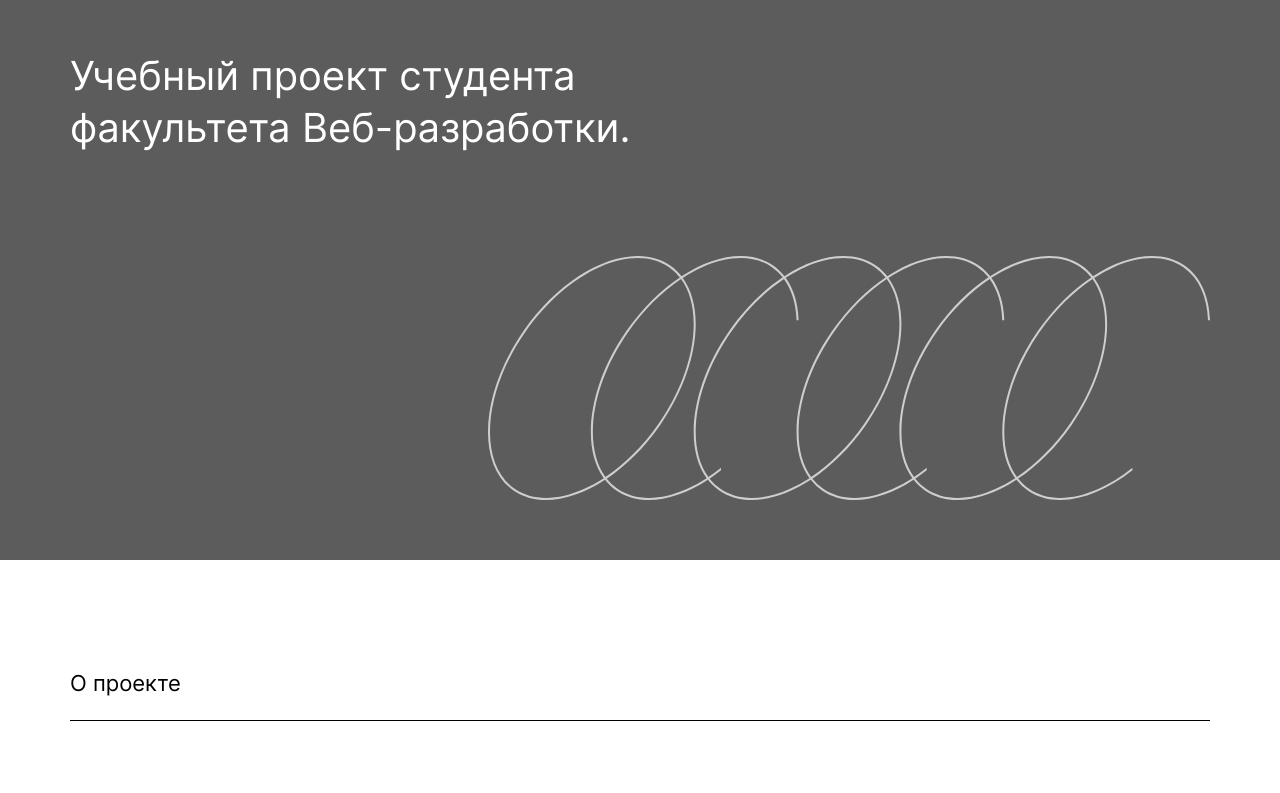
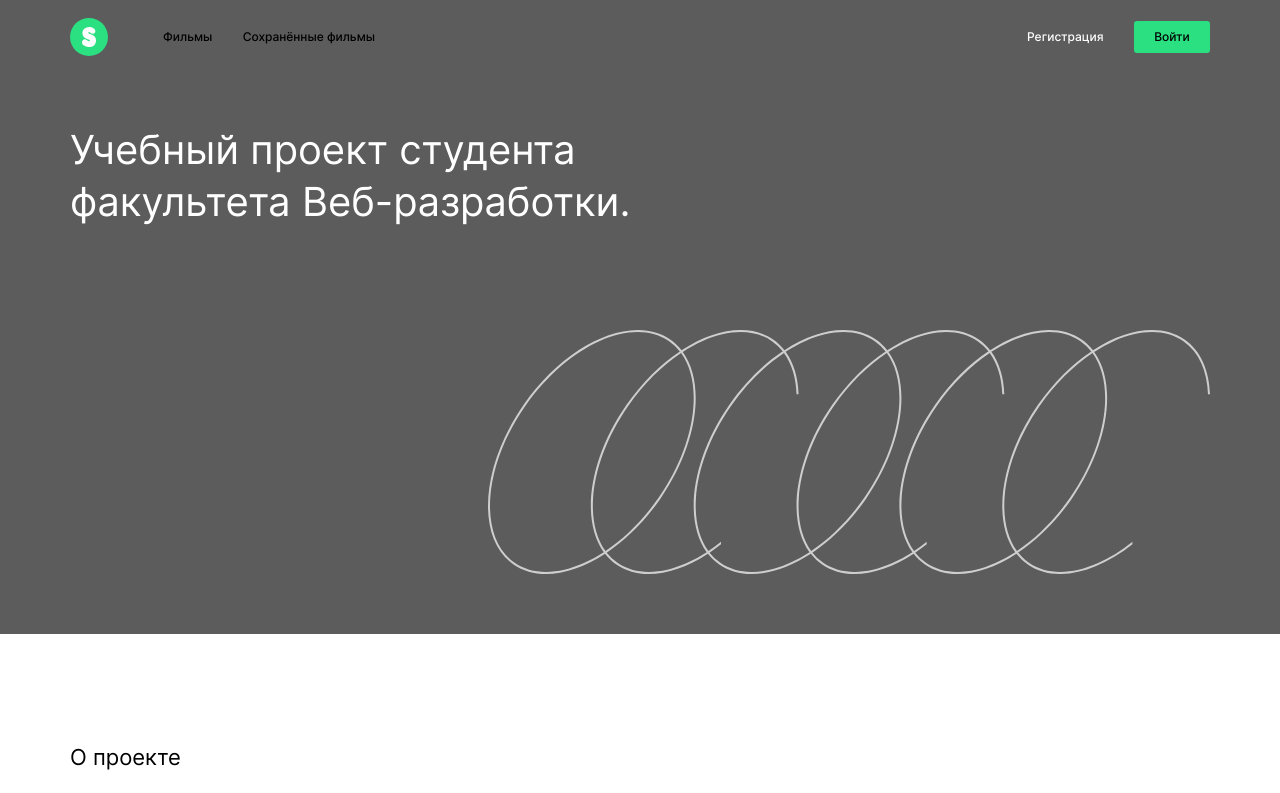
Before and after one commit to MalyshV/movies-explorer-frontend, a React (Create React App) app: page / in a window 1280 px wide. Shown: the top 793 px of the page. Built offline with nearby package versions, Linux system fonts and the light colour scheme.

Commit message:
feat: add Header component

```diff
--- a/src/components/App/App.js
+++ b/src/components/App/App.js
@@ -5,12 +5,14 @@ import Footer from '../Footer/Footer';
 import Promo from '../Promo/Promo';
 import AboutProject from '../AboutProject/AboutProject';
 import AboutMe from '../AboutMe/AboutMe';
+import Header from '../Header/Header';
 
 import Techs from '../Techs/Techs';
 
 const App = () => {
   return (
     <>
+      <Header />
       <Promo />
       <AboutProject />
       <Techs />
--- a/src/components/Header/Header.css
+++ b/src/components/Header/Header.css
@@ -0,0 +1,89 @@
+.header {
+  margin: 0;
+  background-color: #5C5C5C;
+  min-height: 74px;
+  display: flex;
+  justify-content: center;
+  font-family: Inter;
+  font-style: normal;
+  font-weight: 500;
+  font-size: 12px;
+  line-height: 16px;
+}
+
+.header__content {
+  max-width: 1140px;
+  width: 100%;
+  padding: 18px 0;
+  display: flex;
+  /* justify-content: space-between; */
+}
+
+.header__icon {
+  width: 38px;
+  height: 38px;
+  margin-right: 55px;
+}
+
+.header__nav {
+  display: flex;
+  max-width: 1102px;
+  width: 100%;
+  justify-content: space-between;
+}
+
+.header__pages {
+  margin: 0;
+  padding: 0;
+  list-style: none;
+  max-width: 212px;
+  width: 100%;
+  display: flex;
+  justify-content: space-between;
+}
+
+.header__page {
+  display: none;
+  text-decoration: none;
+  color: #000;
+  display: flex;
+  justify-content: center;
+  align-items: center;
+  font: inherit;
+}
+
+.header__page:hover {
+  opacity: 0.7;
+}
+
+.header__links {
+  margin: 0;
+  padding: 0;
+  list-style: none;
+  max-width: 183px;
+  width: 100%;
+  display: flex;
+  justify-content: space-between;
+  align-items: center;
+}
+
+.header__link {
+  font: inherit;
+  color: #fff;
+  text-decoration: none;
+}
+
+.header__link:nth-of-type(2) {
+  color: #000;
+  background-color: #2BE080;
+  width: 76px;
+  height: 32px;
+  border-radius: 3px;
+  display: flex;
+  justify-content: center;
+  align-items: center;
+}
+
+.header__link:hover {
+  opacity: 0.7;
+}
--- a/src/components/Header/Header.js
+++ b/src/components/Header/Header.js
@@ -0,0 +1,25 @@
+import React from 'react';
+import logoIcon from '../../images/logo.svg'
+import { Link } from 'react-router-dom';
+
+const Header = () => {
+  return(
+    <header className="header">
+      <div className="header__content">
+        <img className="header__icon" alt="логотип сайта" src={logoIcon}/>
+        <nav className="header__nav">
+          <ul className="header__pages">
+            <Link className="header__page" to="/movies">Фильмы</Link>
+            <Link className="header__page" to="/saved-movies">Сохранённые фильмы</Link>
+          </ul>
+          <ul className="header__links">
+            <Link className="header__link" to="/signup">Регистрация</Link>
+            <Link className="header__link" to="/signin">Войти</Link>
+          </ul>
+        </nav>
+      </div>
+    </header>
+  )
+};
+
+export default Header;
--- a/src/index.css
+++ b/src/index.css
@@ -19,3 +19,5 @@
 @import url(./components//Portfolio/Portfolio.css);
 
 @import url(./components/Portfolio/Portfolio.css);
+
+@import url(./components/Header/Header.css);
```
